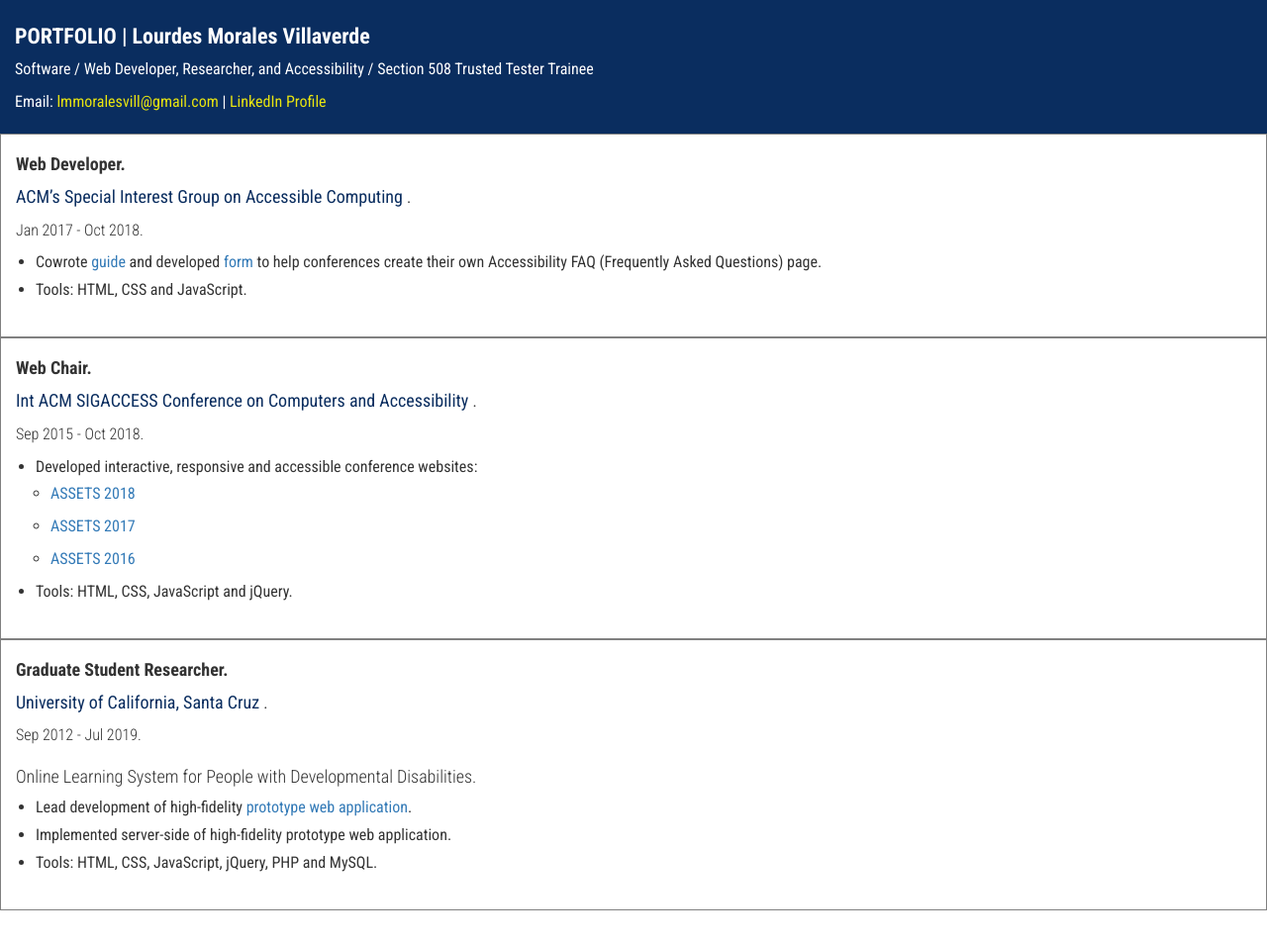
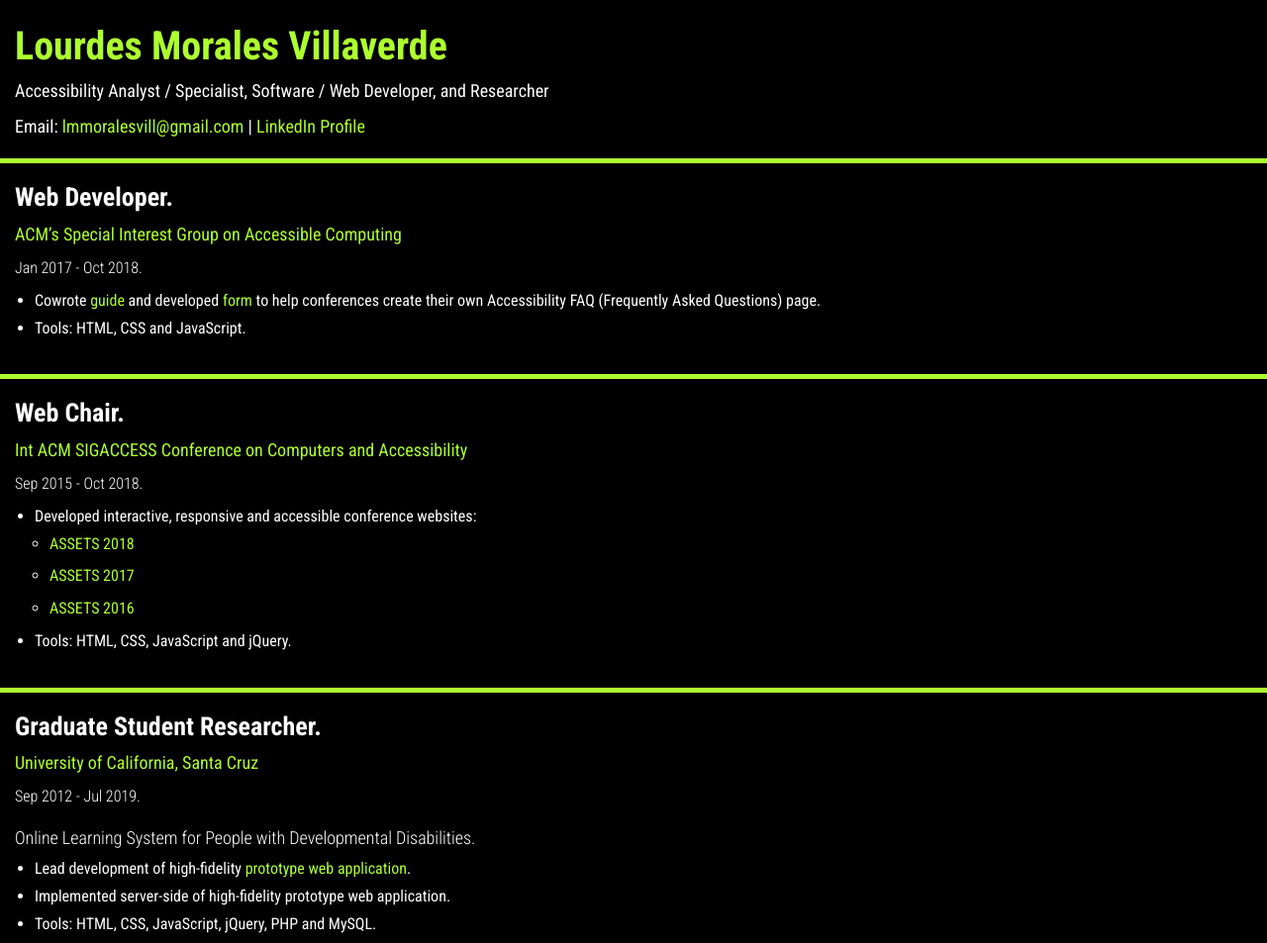
Before and after one commit to lommoral/lommoral.github.io, a plain HTML site: page index.html in a window 1280 px wide. Shown: the whole page at 99% size. Before the commit the page ends 920 px from the top, so only its background shows below. Drawn offline with nearby package versions, Linux system fonts and the light colour scheme.

Commit message:
Style changed
High contrast style: green-yellow on black

```diff
--- a/index.html
+++ b/index.html
@@ -22,9 +22,9 @@
 </head>
 <body>
     <header class="container-fluid">
-        <h1>PORTFOLIO | Lourdes Morales Villaverde</h1>
+        <h1>Lourdes Morales Villaverde</h1>
         <p>
-            Software / Web Developer, Researcher, and Accessibility / Section 508 Trusted Tester Trainee
+            Accessibility Analyst / Specialist, Software / Web Developer, and Researcher
         </p>
         <p>
             Email: <a href="mailto:lmmoralesvill@gmail.com">lmmoralesvill@gmail.com</a> |
@@ -39,7 +39,7 @@
         <p class="company">
             <a href="https://www.sigaccess.org/" target="_blank">
                 ACM’s Special Interest Group on Accessible Computing
-            </a>.
+            </a>
         </p>
         <p class="range">Jan 2017 - Oct 2018.</p>
         <p class="duties">
@@ -60,7 +60,7 @@
         <p class="company">
             <a href="https://www.sigaccess.org/assets/" target="_blank">
                 Int ACM SIGACCESS Conference on Computers and Accessibility
-            </a>.
+            </a>
         </p>
         <p class="range">
              Sep 2015 - Oct 2018.
@@ -93,7 +93,7 @@
         <p class="company">
             <a href="https://www.ucsc.edu/" target="_blank">
                 University of California, Santa Cruz
-            </a>.
+            </a>
         </p>
         <p class="range">
              Sep 2012 - Jul 2019.
--- a/portfolio-styles.css
+++ b/portfolio-styles.css
@@ -1,25 +1,30 @@
 body{
     font-family: 'Roboto Condensed', sans-serif;
+    background-color: black;
+    color: white;
 }
 header{
     padding-top: 5px;
     padding-bottom: 10px;
-    background-color: rgb(10,45,95);
+    background-color: black;
     color: white;
 }
 header h1{
-    font-size: 22px;
+    color: greenyellow;
 }
 header p{
-    font-size: 16px;
+    font-size: 18px;
 }
 header a{
-    color: rgb(233, 229, 16);
+    color: greenyellow;
 }
 header a:hover, header a:focus{
-    color: rgb(10,45,95);
-    background-color:rgb(233, 229, 16);
-    border: 1px solid rgb(233, 229, 16);
+    color: black;
+    background-color: greenyellow;
+    border: 1px solid greenyellow;
+}
+a{
+    color: greenyellow;
 }
 ul{
     padding-left: 20px;
@@ -34,24 +39,25 @@ p{
 .company a{
     font-weight: 500;
     font-size: 18px;
-    color: rgb(10,45,95);
+    color: greenyellow;
 }
 .company a:hover, .company a:focus{
-    background-color:rgb(233, 229, 16);
+    background-color:greenyellow;
+    color: black;
 }
 .range{
     font-weight: 200;
 }
 .role{
     padding-bottom: 20px;
-    border: .5px solid gray;
+    border-top: 5px solid greenyellow;;
 }
 h1{
-    font-size: 20px;
+    font-size: 40px;
     font-weight:600;
 }
 h2{
-    font-size: 18px;
+    font-size: 26px;
     font-weight:600;
 }
 h3{
@@ -59,7 +65,8 @@ h3{
     font-weight:300;
 }
 ul li a:hover, ul li a:focus{
-    background-color:rgb(233, 229, 16);
+    background-color:greenyellow;
+    color: black;
 }
 .samples{
     padding-left: 15px;
```
